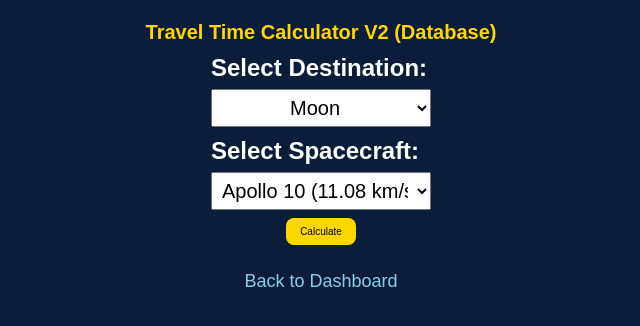
After one commit to bob1022/web_app, a Flask app: page /travel_time_db in a window 1280 px wide. The commit adds this page. Shown: the top 326 px of the page, without its empty margins (319-959 px from the left). Run offline with Flask 3, Linux system fonts and the light colour scheme.

Commit message:
Added Travel Time Calculator V2 and improved UI layout

```diff
--- a/app.py
+++ b/app.py
@@ -1,59 +1,108 @@
 
 from flask import Flask, render_template, redirect, request
 app = Flask(__name__)
+
+space_objects = {
+    "Moon": {"distance": 384400, "unit": "km"},
+    "Mars": {"distance": 225000000, "unit": "km"},
+    "Jupiter": {"distance": 778000000, "unit": "km"},
+    "Pluto": {"distance": 5900000000, "unit": "km"},
+    "Alpha Centauri": {"distance": 4.37, "unit": "ly"},
+    "Betelgeuse": {"distance": 642.5, "unit": "ly"},
+    "Capella": {"distance": 42.9, "unit": "ly"},
+    "Andromeda Galaxy": {"distance": 2537000, "unit": "ly"}
+}
 
 @app.route("/")
 def home():
     return render_template("index.html")
 
-
 @app.route("/travel_time", methods=["GET", "POST"])
 def travel_time():
+    time = None
+    error = None
     destination = None
-    results = None
-    error = None
+    days = None
+    years = None
 
     if request.method == "POST":
         try:
             destination = request.form["destination"]
-            spacecraft = {
-                "Apollo 10": 11.08,
-                "Voyager 1": 17,
-                "Voyager 2": 15.4,
-                "New Horizons": 16.26,
-                "Parker Solar Probe": 192,
-                "JWST": 0.6,
-                "10% Light Speed": 29979
-            }
             distance = float(request.form["distance"].replace(",", ""))
             unit = request.form["unit"]
+            speed = float(request.form["speed"])
 
-            # Convert all distance to kilometers
+            # Convert to kilometers
             if unit == "au":
-                distance *= 149597870.7
+                distance_km = distance * 149597870.7
             elif unit == "ly":
-                distance *= 9.4607e12
-            if distance < 0:
-                error = "Distance cannot be negative."
+                distance_km = distance * 9.4607e12
             else:
-                results = []
+                distance_km = distance
 
-                for craft, speed in spacecraft.items():
-                    time_seconds = distance / speed
-                    years = time_seconds / 31557600
+            # Time calculations
+            time_seconds = distance_km / speed
+            days_value = time_seconds / 86400
+            years_value = days_value / 365
 
-                    results.append({
-                        "name": craft,
-                        "years": f"{years:,.2f}"
-                    })
+            days = f"{days_value:,.2f}"
+            years = f"{years_value:,.2f}"
 
         except ValueError:
-            error = "Please enter a valid distance."
+            error = "Please enter valid numeric values."
 
     return render_template(
         "travel_time.html",
+        time=time,
+        error=error,
         destination=destination,
-        results=results,
+        days=days,
+        years=years
+    )
+
+
+@app.route("/travel_time_db", methods=["GET", "POST"])
+def travel_time_db():
+    time = None
+    days = None
+    years = None
+    error = None
+    destination = None
+
+    if request.method == "POST":
+        try:
+            destination = request.form["destination"]
+            speed = float(request.form["speed"])
+
+            selected_object = space_objects[destination]
+            distance = selected_object["distance"]
+            unit = selected_object["unit"]
+
+            # Convert to kilometers
+            if unit == "au":
+                distance_km = distance * 149597870.7
+            elif unit == "ly":
+                distance_km = distance * 9.4607e12
+            else:
+                distance_km = distance
+
+            # Time calculations
+            time_seconds = distance_km / speed
+            days_value = time_seconds / 86400
+            years_value = days_value / 365
+
+            days = f"{days_value:,.2f}"
+            years = f"{years_value:,.2f}"
+
+        except Exception:
+            error = "Please select a valid destination."
+
+    return render_template(
+        "travel_time_db.html",
+        space_objects=space_objects,
+        destination=destination,
+        days=days,
+        years=years,
         error=error
     )
 
--- a/static/main.css
+++ b/static/main.css
@@ -22,9 +22,18 @@ form {
     margin: 8px 0;
 }
 
+form label {
+    display: block;
+    width: 220px;
+    margin: 10px auto 4px auto;
+    text-align: left;
+    font-size: 24px;
+    font-weight: bold;
+}
+
 input, select {
     padding: 6px;
-    font-size: 10px;
+    font-size: 20px;
     margin-top: 3px;
     width: 220px;
     text-align: center;
--- a/templates/index.html
+++ b/templates/index.html
@@ -13,6 +13,12 @@
 
     <form action="/travel_time">
         <button type="submit">Travel Time Calculator</button>
+    </form>
+
+    <br>
+
+    <form action="/travel_time_db">
+        <button type="submit">Travel Time Calculator V2 (Database)</button>
     </form>
 
     <br>
--- /dev/null
+++ b/templates/travel_time_db.html
@@ -0,0 +1,55 @@
+<!DOCTYPE html>
+<html>
+<head>
+    <title>Travel Time Calculator V2</title>
+    <link rel="stylesheet" href="{{ url_for('static', filename='main.css') }}">
+</head>
+<body>
+
+    <h1>Travel Time Calculator V2 (Database)</h1>
+
+    <form method="post">
+
+        <label for="destination">Select Destination:</label>
+        <select name="destination" id="destination">
+            {% for object_name in space_objects %}
+                <option value="{{ object_name }}">{{ object_name }}</option>
+            {% endfor %}
+        </select><br>
+
+        <label for="speed">Select Spacecraft:</label>
+        <select name="speed" id="speed">
+            <option value="11.08">Apollo 10 (11.08 km/s)</option>
+            <option value="15.4">Voyager 2 (15.4 km/s)</option>
+            <option value="192">Parker Solar Probe (192 km/s)</option>
+            <option value="29979">10% Light Speed (29,979 km/s)</option>
+        </select><br>
+
+        <button type="submit">Calculate</button>
+
+    </form>
+
+    {% if error %}
+        <h3 style="color:red;">{{ error }}</h3>
+    {% endif %}
+
+    {% if days %}
+    <div class="result-box">
+
+        <h2>Travel Time to:</h2>
+
+        <p style="font-size: 28px; font-weight: bold;">
+            {{ destination }}
+        </p>
+
+        <p>Days: {{ days }}</p>
+        <p>Years: {{ years }}</p>
+
+    </div>
+    {% endif %}
+
+    <br>
+    <a href="/">Back to Dashboard</a>
+
+</body>
+</html>
```
Also changed, not shown: templates/travel_time.html (+20 -3 lines).
